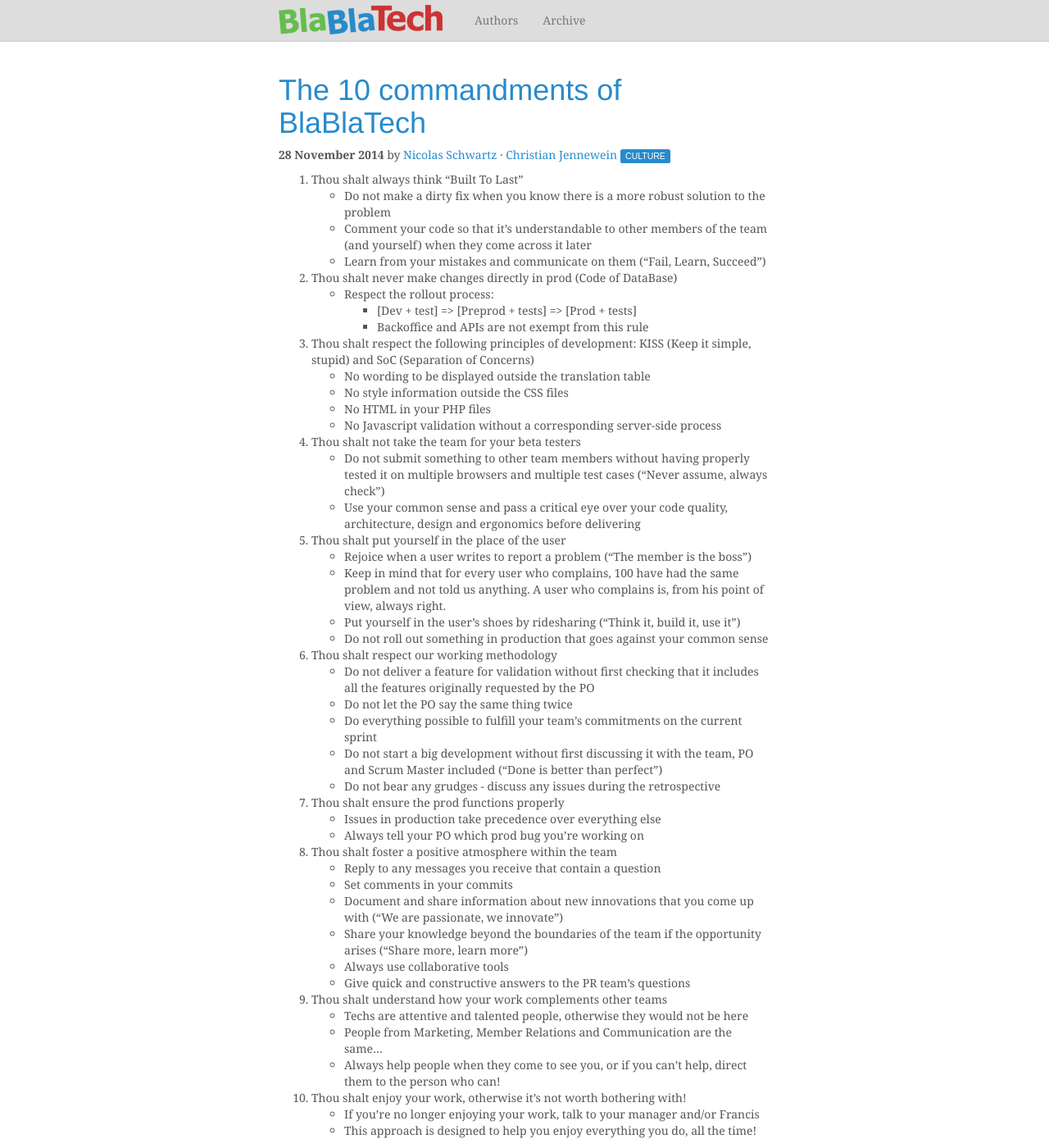
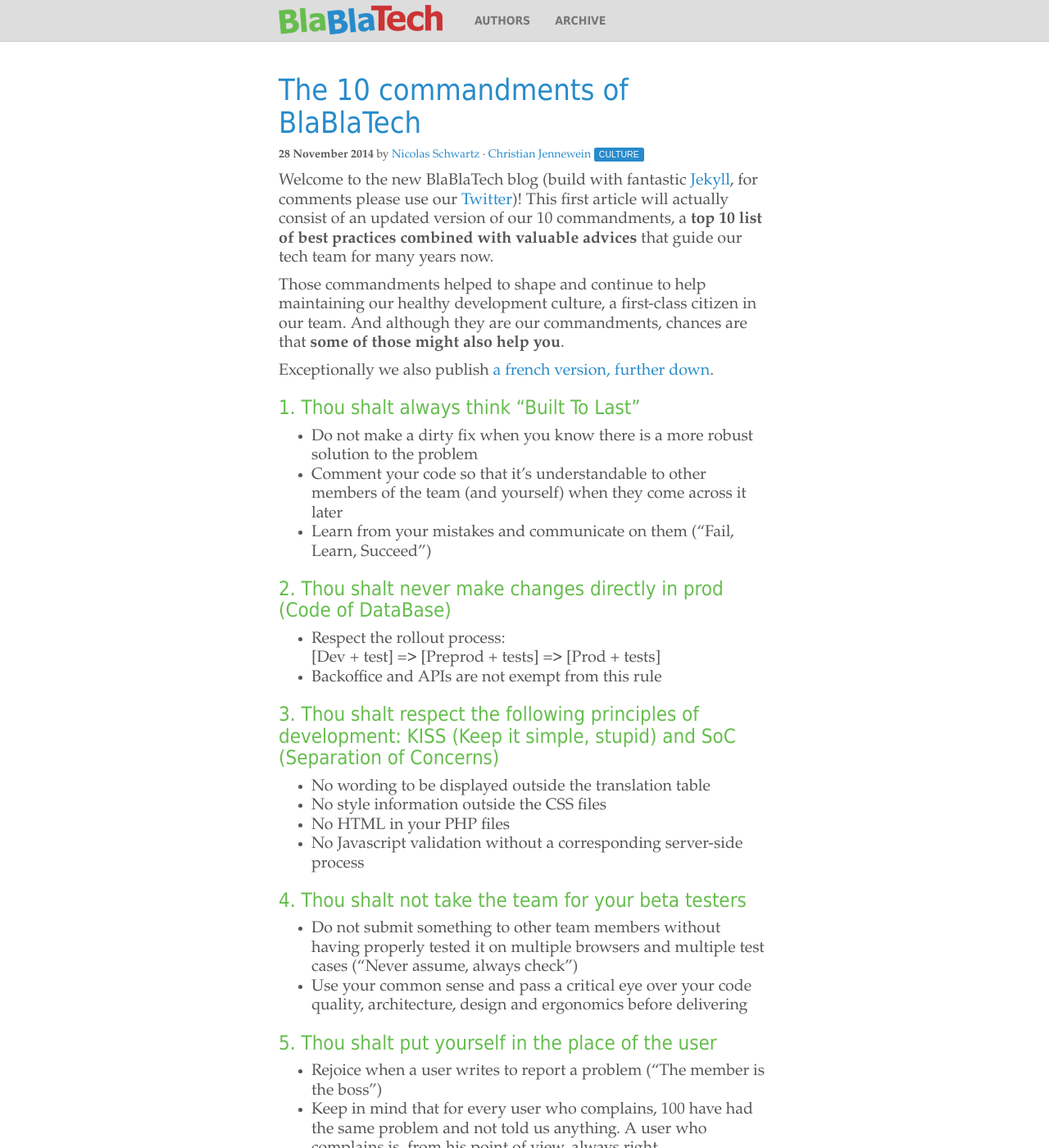
Before and after one commit to blablacar/blablatech, a Jekyll site: the page built from _posts/2014-11-28-the-10-commandments-of-blablatech.md, in a window 1280 px wide and 1400 px high. Shown: the whole window at 82% size. Built offline with Jekyll 4.4.1, drawn with Linux system fonts in a browser that asks for light colours; Markdown is read by kramdown in place of the engine named in the settings; some of the changed text lies outside the part shown.

Commit message:
Finalise first arcticle

```diff
--- a/_layouts/base.html
+++ b/_layouts/base.html
@@ -43,8 +43,8 @@
             <div class="col-md-8 text-center">
                 <div class="follow-us">
                     <ol class="list-unstyled">
-                        <li><a href="https://github.com/blablacar">GitHub</a></li>
-                        <li><a href="https://twitter.com/BlaBlaCarTech">Twitter</a></li>
+                        <li><a href="https://github.com/blablacar">BlaBlaCar on GitHub</a></li>
+                        <li><a href="https://twitter.com/BlaBlaCarTech">Follow us on Twitter</a></li>
                     </ol>
                 </div>
                 <img alt="BlaBlaTech" class="logo" src="/images/blablatech-logo.png" title="BlaBlaTech" />
--- a/_posts/2014-11-28-the-10-commandments-of-blablatech.md
+++ b/_posts/2014-11-28-the-10-commandments-of-blablatech.md
@@ -5,111 +5,116 @@
 authors:    [nicolas-schwartz, christian-jennewein]
 ---
 
-1. Thou shalt always think "Built To Last"
-    * Do not make a dirty fix when you know there is a more robust solution to the problem
-    * Comment your code so that it's understandable to other members of the team (and yourself) when they come across it later
-    * Learn from your mistakes and communicate on them ("Fail, Learn, Succeed")
+Welcome to the new BlaBlaTech blog (build with fantastic [Jekyll](http://jekyllrb.com/), for comments please use our [Twitter](https://twitter.com/BlaBlaCarTech))! This first article will actually consist of an updated version of our 10 commandments, a **top 10 list of best practices combined with valuable advices** that guide our tech team for many years now.
 
-2. Thou shalt never make changes directly in prod (Code of DataBase)
-    * Respect the rollout process:
-        * [Dev + test] => [Preprod + tests] => [Prod + tests]
-        * Backoffice and APIs are not exempt from this rule
+Those commandments helped to shape and continue to help maintaining our healthy development culture, a first-class citizen in our team. And although they are our commandments, chances are that **some of those might also help you**.
 
-3. Thou shalt respect the following principles of development: KISS (Keep it simple, stupid) and SoC (Separation of Concerns)
-    * No wording to be displayed outside the translation table
-    * No style information outside the CSS files
-    * No HTML in your PHP files
-    * No Javascript validation without a corresponding server-side process
+Exceptionally we also publish [a french version, further down](#french-version).
 
-4. Thou shalt not take the team for your beta testers
-    * Do not submit something to other team members without having properly tested it on multiple browsers and multiple test cases ("Never assume, always check")
-    * Use your common sense and pass a critical eye over your code quality, architecture, design and ergonomics before delivering
+### 1. Thou shalt always think "Built To Last"
+ * Do not make a dirty fix when you know there is a more robust solution to the problem
+ * Comment your code so that it's understandable to other members of the team (and yourself) when they come across it later
+ * Learn from your mistakes and communicate on them ("Fail, Learn, Succeed")
 
-5. Thou shalt put yourself in the place of the user
-    * Rejoice when a user writes to report a problem ("The member is the boss")
-    * Keep in mind that for every user who complains, 100 have had the same problem and not told us anything. A user who complains is, from his point of view, always right.
-    * Put yourself in the user's shoes by ridesharing ("Think it, build it, use it")
-    * Do not roll out something in production that goes against your common sense
+### 2. Thou shalt never make changes directly in prod (Code of DataBase)
+ * Respect the rollout process:<br />[Dev + test] => [Preprod + tests] => [Prod + tests]
+ * Backoffice and APIs are not exempt from this rule
 
-6. Thou shalt respect our working methodology
-    * Do not deliver a feature for validation without first checking that it includes all the features originally requested by the PO
-    * Do not let the PO say the same thing twice
-    * Do everything possible to fulfill your team's commitments on the current sprint
-    * Do not start a big development without first discussing it with the team, PO and Scrum Master included ("Done is better than perfect")
-    * Do not bear any grudges - discuss any issues during the retrospective
+### 3. Thou shalt respect the following principles of development: KISS (Keep it simple, stupid) and SoC (Separation of Concerns)
+ * No wording to be displayed outside the translation table
+ * No style information outside the CSS files
+ * No HTML in your PHP files
+ * No Javascript validation without a corresponding server-side process
 
-7. Thou shalt ensure the prod functions properly
-    * Issues in production take precedence over everything else
-    * Always tell your PO which prod bug you're working on
+### 4. Thou shalt not take the team for your beta testers
+ * Do not submit something to other team members without having properly tested it on multiple browsers and multiple test cases ("Never assume, always check")
+ * Use your common sense and pass a critical eye over your code quality, architecture, design and ergonomics before delivering
 
-8. Thou shalt foster a positive atmosphere within the team
-    * Reply to any messages you receive that contain a question
-    * Set comments in your commits
-    * Document and share information about new innovations that you come up with ("We are passionate, we innovate")
-    * Share your knowledge beyond the boundaries of the team if the opportunity arises ("Share more, learn more")
-    * Always use collaborative tools
-    * Give quick and constructive answers to the PR team's questions
+### 5. Thou shalt put yourself in the place of the user
+ * Rejoice when a user writes to report a problem ("The member is the boss")
+ * Keep in mind that for every user who complains, 100 have had the same problem and not told us anything. A user who complains is, from his point of view, always right.
+ * Put yourself in the user's shoes by ridesharing ("Think it, build it, use it")
+ * Do not roll out something in production that goes against your common sense
 
-9. Thou shalt understand how your work complements other teams
-    * Techs are attentive and talented people, otherwise they would not be here
-    * People from Marketing, Member Relations and Communication are the same...
-    * Always help people when they come to see you, or if you can't help, direct them to the person who can!
+### 6. Thou shalt respect our working methodology
+ * Do not deliver a feature for validation without first checking that it includes all the features originally requested by the PO
+ * Do not let the PO say the same thing twice
+ * Do everything possible to fulfill your team's commitments on the current sprint
+ * Do not start a big development without first discussing it with the team, PO and Scrum Master included ("Done is better than perfect")
+ * Do not bear any grudges - discuss any issues during the retrospective
 
-10. Thou shalt enjoy your work, otherwise it's not worth bothering with!
-    * If you're no longer enjoying your work, talk to your manager and/or Francis
-    * This approach is designed to help you enjoy everything you do, all the time!
+### 7. Thou shalt ensure the prod functions properly
+ * Issues in production take precedence over everything else
+ * Always tell your PO which prod bug you're working on
 
-## Version Française
-1. Tu penseras toujours "Built To Last"
-    * Tu ne feras pas de dirty fix lorsque tu connaîtras une solution robuste au problème
-    * Tu commenteras ton code en pensant aux autres membres de l’équipe (et pour toi-même) qui le découvriront
-    * Tu apprendras de tes erreurs et communiqueras dessus (« Fail, learn, succeed »)
+### 8. Thou shalt foster a positive atmosphere within the team
+ * Reply to any messages you receive that contain a question
+ * Set comments in your commits
+ * Document and share information about new innovations that you come up with ("We are passionate, we innovate")
+ * Share your knowledge beyond the boundaries of the team if the opportunity arises ("Share more, learn more")
+ * Always use collaborative tools
+ * Give quick and constructive answers to the PR team's questions
 
-2. Tu ne feras jamais de modif en prod (Code ou Base)
-    * Tu respecteras le processus de mise en production:
-        * [ dev + tests ] => [ preprod + tests ] => [ prod + tests ]
-        * Le backoffice et les API ne se soustraient pas à cette règle
+### 9. Thou shalt understand how your work complements other teams
+ * Techs are attentive and talented people, otherwise they would not be here
+ * People from Marketing, Member Relations and Communication are the same...
+ * Always help people when they come to see you, or if you can't help, direct them to the person who can!
 
-3. Tu respecteras les principes de développement KISS (Keep it simple, stupid) et SoC (Separation of Concerns)
-    * Pas de wording destiné à l'affichage en dehors de la table de traduction
-    * Pas d'information de style en dehors des fichiers CSS
-    * Pas d’HTML dans tes fichiers PHP
-    * Pas de validation Javascript sans un traitement côté serveur correspondant
+### 10. Thou shalt enjoy your work, otherwise it's not worth bothering with!
+ * If you're no longer enjoying your work, talk to your manager and/or Francis
+ * This approach is designed to help you enjoy everything you do, all the time!
 
-4. Tu ne prendras pas l’équipe pour tes beta-testeurs
-    * Tu ne soumettras pas aux autres membres de l'équipe une livraison sans l'avoir honnêtement testée sur plusieurs navigateurs et dans plusieurs cas de test (« Never assume, always check »)
-    * Tu garderas ton œil critique et ton bon sens en qualité de code, architecture, design et en ergonomie avant de livrer
+## <a name="french-version"></a>Version Française
 
-5. Tu sauras te mettre à la place de l'utilisateur
-    * Tu te réjouiras lorsqu’un utilisateur t’écrira pour nous signaler un problème (« The member is the boss »)
-    * Tu garderas en tête que pour un utilisateur qui se plaint, 100 ont eu le même problème et ne nous ont rien dit : un utilisateur qui se plaint a toujours raison, de son point de vue,
-    * Tu feras du covoiturage pour te placer en situation « utilisateur » (« Think it, build it, use it »)
-    * Tu ne livreras pas en prod quelque chose qui ira à l’encontre de ton bon sens
+### 1. Tu penseras toujours "Built To Last"
+ * Tu ne feras pas de dirty fix lorsque tu connaîtras une solution robuste au problème
+ * Tu commenteras ton code en pensant aux autres membres de l’équipe (et pour toi-même) qui le découvriront
+ * Tu apprendras de tes erreurs et communiqueras dessus (« Fail, learn, succeed »)
 
-6. Tu respecteras notre méthodologie de travail
-    * Tu ne livreras pas une fonctionnalité pour validation sans avoir vérifié au préalable qu'elle intègre toutes les caractéristiques transmises initialement par le PO
-    * Tu ne feras pas répéter le PO
-    * Tu feras le maximum pour tenir les engagements de ton équipe sur le sprint en cours
-    * Tu n’entameras pas de développement conséquent sans en discuter avant avec l’équipe (PO / Scrum Master compris) (« Done is better than perfect »)
-    * Tu ne garderas pas de rancoeur pour toi et tu sauras l’expliquer pendant la rétrospective
+### 2. Tu ne feras jamais de modif en prod (Code ou Base)
+ * Tu respecteras le processus de mise en production :<br />[ dev + tests ] => [ preprod + tests ] => [ prod + tests ]
+ * Le backoffice et les API ne se soustraient pas à cette règle
 
-7. Tu veilleras au bon fonctionnement de la prod
-    * Les problèmes de prod sont prioritaires sur tout le reste
-    * Ton PO, informer tu devras, pour lui indiquer que sur un bug de prod tu travailles
+### 3. Tu respecteras les principes de développement KISS (Keep it simple, stupid) et SoC (Separation of Concerns)
+ * Pas de wording destiné à l'affichage en dehors de la table de traduction
+ * Pas d'information de style en dehors des fichiers CSS
+ * Pas d’HTML dans tes fichiers PHP
+ * Pas de validation Javascript sans un traitement côté serveur correspondant
 
-8. Tu favoriseras l’émulation positive dans l’équipe
-    * Tu répondras à tout message qui t'es destiné et qui contient un point d'interrogation
-    * Tu placeras toujours des commentaires dans tes commits
-    * Tu écriras des documentations et partageras l’information sur les innovations que tu apporteras (« We are passionate, we innovate »)
-    * Tu partageras tes connaissances au delà des frontières de la Team si l’occasion se présente (« Share more, learn more »)
-    * Tu utiliseras les outils collaboratifs mis en place
-    * Tu répondras rapidement à une PR et toujours de manière constructive
+### 4. Tu ne prendras pas l’équipe pour tes beta-testeurs
+ * Tu ne soumettras pas aux autres membres de l'équipe une livraison sans l'avoir honnêtement testée sur plusieurs navigateurs et dans plusieurs cas de test (« Never assume, always check »)
+ * Tu garderas ton œil critique et ton bon sens en qualité de code, architecture, design et en ergonomie avant de livrer
 
-9. Tu concevras ton activité comme complémentaire de celle des autres équipes
-    * Les techs sont des gens bien et sensés, sinon ils ne seraient pas là
-    * Les gens du marketing, des Relations Membres et de la comm’ aussi
-    * Ouvertement tu les accueilleras si tu peux les aider et tu les aiguilleras vers la bonne personne sinon
+### 5. Tu sauras te mettre à la place de l'utilisateur
+ * Tu te réjouiras lorsqu’un utilisateur t’écrira pour nous signaler un problème (« The member is the boss »)
+ * Tu garderas en tête que pour un utilisateur qui se plaint, 100 ont eu le même problème et ne nous ont rien dit : un utilisateur qui se plaint a toujours raison, de son point de vue,
+ * Tu feras du covoiturage pour te placer en situation « utilisateur » (« Think it, build it, use it »)
+ * Tu ne livreras pas en prod quelque chose qui ira à l’encontre de ton bon sens
 
-10. Tu te feras plaisir, sinon ce n’est pas la peine de continuer !
-    * Si ton activité ne te plait pas ou plus, tu en discuteras facilement avec ton manager et/ou Francis
-    * Sur cette base, ton activité te plaira donc tout le temps !
+### 6. Tu respecteras notre méthodologie de travail
+ * Tu ne livreras pas une fonctionnalité pour validation sans avoir vérifié au préalable qu'elle intègre toutes les caractéristiques transmises initialement par le PO
+ * Tu ne feras pas répéter le PO
+ * Tu feras le maximum pour tenir les engagements de ton équipe sur le sprint en cours
+ * Tu n’entameras pas de développement conséquent sans en discuter avant avec l’équipe (PO / Scrum Master compris) (« Done is better than perfect »)
+ * Tu ne garderas pas de rancoeur pour toi et tu sauras l’expliquer pendant la rétrospective
+
+### 7. Tu veilleras au bon fonctionnement de la prod
+ * Les problèmes de prod sont prioritaires sur tout le reste
+ * Ton PO, informer tu devras, pour lui indiquer que sur un bug de prod tu travailles
+
+### 8. Tu favoriseras l’émulation positive dans l’équipe
+ * Tu répondras à tout message qui t'es destiné et qui contient un point d'interrogation
+ * Tu placeras toujours des commentaires dans tes commits
+ * Tu écriras des documentations et partageras l’information sur les innovations que tu apporteras (« We are passionate, we innovate »)
+ * Tu partageras tes connaissances au delà des frontières de la Team si l’occasion se présente (« Share more, learn more »)
+ * Tu utiliseras les outils collaboratifs mis en place
+ * Tu répondras rapidement à une PR et toujours de manière constructive
+
+### 9. Tu concevras ton activité comme complémentaire de celle des autres équipes
+ * Les techs sont des gens bien et sensés, sinon ils ne seraient pas là
+ * Les gens du marketing, des Relations Membres et de la comm’ aussi
+ * Ouvertement tu les accueilleras si tu peux les aider et tu les aiguilleras vers la bonne personne sinon
+
+### 10. Tu te feras plaisir, sinon ce n’est pas la peine de continuer !
+ * Si ton activité ne te plait pas ou plus, tu en discuteras facilement avec ton manager et/ou Francis
+ * Sur cette base, ton activité te plaira donc tout le temps !
--- a/css/blablatech.css
+++ b/css/blablatech.css
@@ -3,7 +3,7 @@
  */
 
 body {
-    font-family: Georgia, "Times New Roman", Times, serif;
+    font-family: "Palatino Linotype", "Book Antiqua", Palatino, serif;
     color: #555;
     padding-top: 70px;
 }
@@ -13,8 +13,9 @@
 h3, .h3,
 h4, .h4,
 h5, .h5,
-h6, .h6 {
-    font-family: "Helvetica Neue", Helvetica, Arial, sans-serif;
+h6, .h6,
+.navbar a {
+    font-family: Tahoma, Geneva, sans-serif;
     font-weight: normal;
     color: #333;
 }
@@ -40,11 +41,21 @@
     margin: 6px 24px 0 0;
 }
 
+.navbar a {
+    font-weight: bold;
+    text-transform: uppercase;
+}
+
 .label {
     background-color: #278bcb;
     font-family: sans-serif;
     font-weight: normal;
     text-transform: uppercase;
+}
+
+.blog-post {
+    font-size: 1.4em;
+    line-height: 1.2;
 }
 
 /*
```
Also changed, not shown: README.md.
